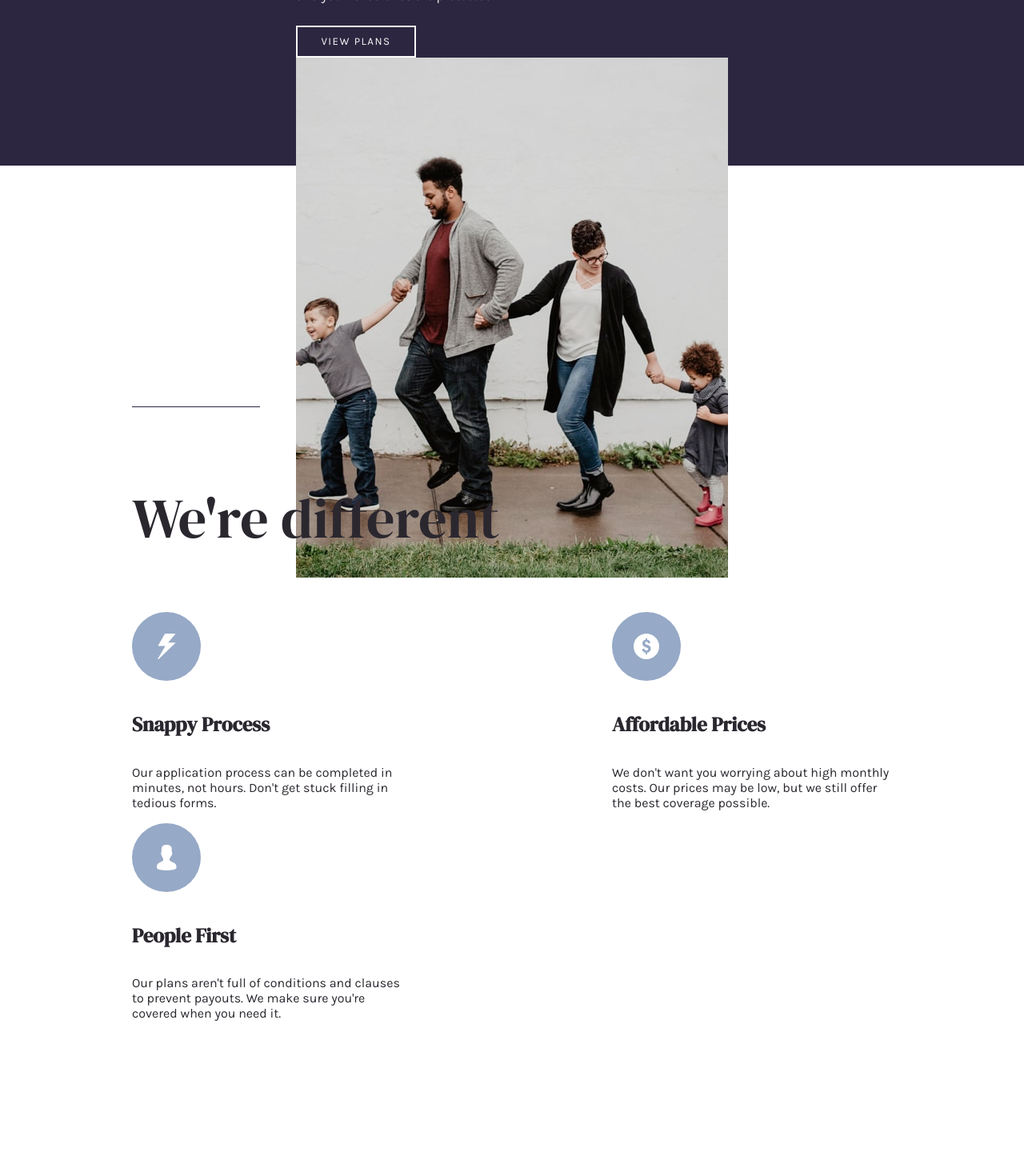
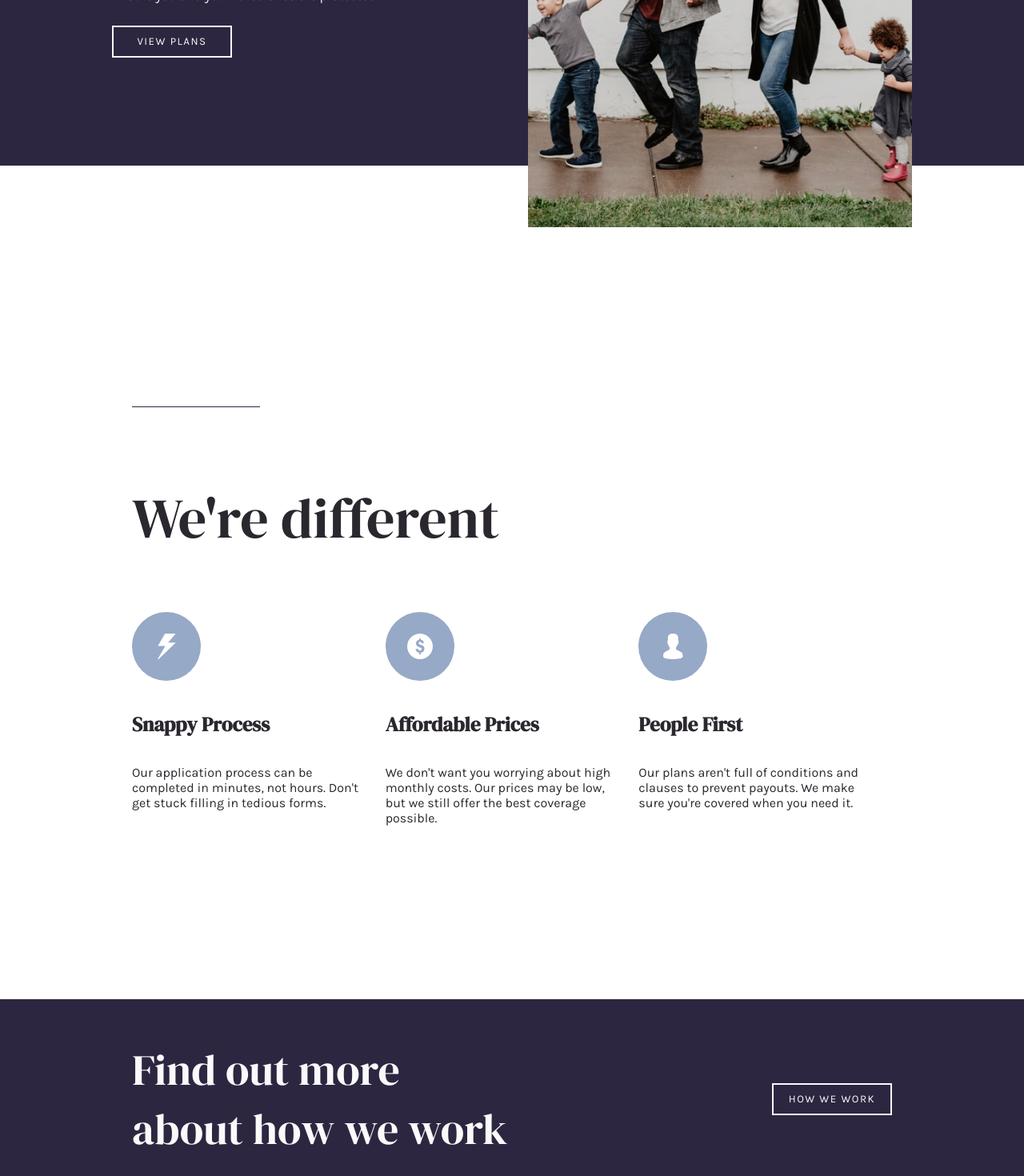
Before and after one commit to mcoulier/react-insure-landing-page, a React (Create React App) app: page / in a window 1280 px wide. Shown: the part 468-1938 px from the top of the page at 80% size. Before the commit the page ends 1761 px from the top, so only its background shows below. Built offline with nearby package versions, Linux system fonts and the light colour scheme.

Commit message:
Add Banner

```diff
--- a/src/App.js
+++ b/src/App.js
@@ -1,6 +1,7 @@
 import NavBar from "./components/Nav/NavBar";
 import Hero from "./components/Hero/Hero";
 import CardSection from "./components/CardSection/CardSection";
+import BannerSection from "./components/BannerSection/BannerSection";
 
 import { MainWrapper } from "./styles/GlobalStyles";
 
@@ -10,6 +11,7 @@ export default function App() {
       <NavBar />
       <Hero />
       <CardSection />
+      <BannerSection />
     </MainWrapper>
   );
 }
--- /dev/null
+++ b/src/components/BannerSection/BannerSection.js
@@ -0,0 +1,11 @@
+import React from "react";
+import { BannerTitle, BannerBtn, BannerContainer } from "./styled";
+
+export default function BannerSection() {
+  return (
+    <BannerContainer>
+      <BannerTitle>Find out more about how we work</BannerTitle>
+      <BannerBtn>How We Work</BannerBtn>
+    </BannerContainer>
+  );
+}
--- /dev/null
+++ b/src/components/BannerSection/styled.js
@@ -0,0 +1,28 @@
+import styled from "styled-components";
+import { Button } from "../../styles/Button";
+
+export const BannerTitle = styled.h4`
+  font-size: 54px;
+  color: #fafafa;
+  font-weight: 400;
+  max-width: 480px;
+`;
+
+export const BannerBtn = styled(Button)`
+  border: 2px solid #fafafa;
+  color: #fafafa;
+  &:hover {
+    color: ${(props) => props.theme.colors.violet};
+    background-color: #fafafa;
+  }
+`;
+
+export const BannerContainer = styled.section`
+  background-color: ${(props) => props.theme.colors.violet};
+  display: flex;
+  justify-content: space-between;
+  align-items: center;
+  margin-top: 200px;
+  padding: 0px 165px;
+  height: 250px;
+`;
--- a/src/components/CardSection/styled.js
+++ b/src/components/CardSection/styled.js
@@ -17,12 +17,12 @@ export const SectionTitle = styled.h3`
 
 export const CardContainer = styled.div`
   display: flex;
-  flex-flow: row wrap;
   justify-content: space-between;
 `;
 
 export const Card = styled.div`
   width: 350px;
+  margin-right: 15px;
 `;
 
 export const CardTitle = styled.h4`
--- a/src/components/Hero/styled.js
+++ b/src/components/Hero/styled.js
@@ -8,7 +8,7 @@ export const HeroContainer = styled.div`
   height: 400px;
   color: #fafafa;
   display: flex;
-  flex-flow: row wrap;
+  flex-direction: row;
   justify-content: space-evenly;
   padding: 100px 140px;
 `;
@@ -19,7 +19,9 @@ export const HeroTitle = styled.h1`
   line-height: 1;
 `;
 
-export const HeroImg = styled.img``;
+export const HeroImg = styled.img`
+  height: clamp(27.9365rem, 45.1vw, 40.625rem);
+`;
 
 export const HeroBtn = styled(Button)`
   border: 2px solid #fafafa;
```
